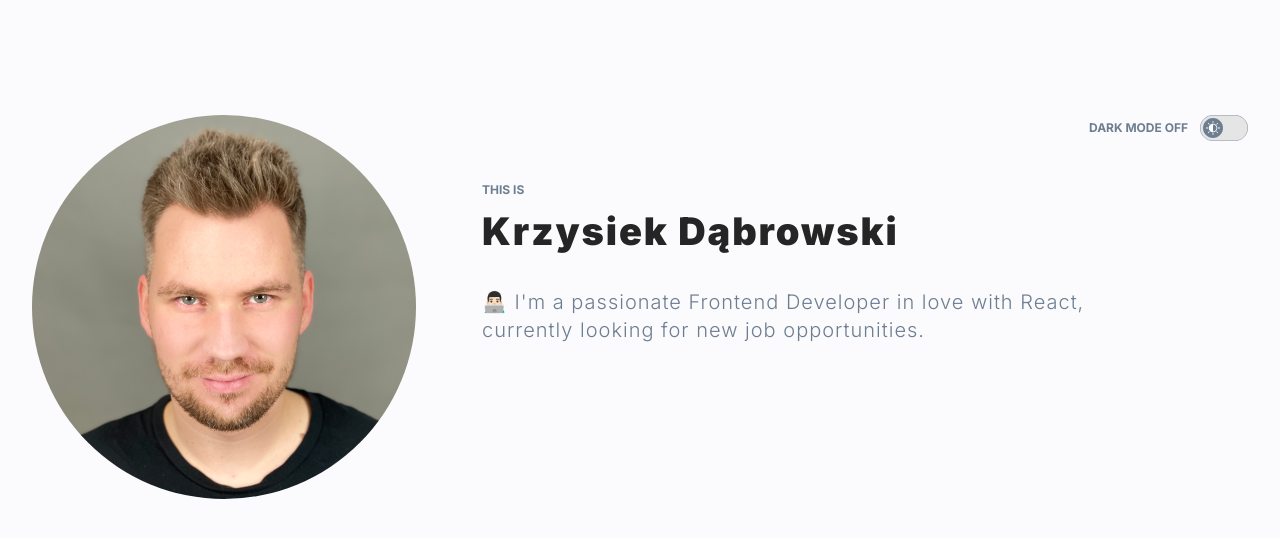
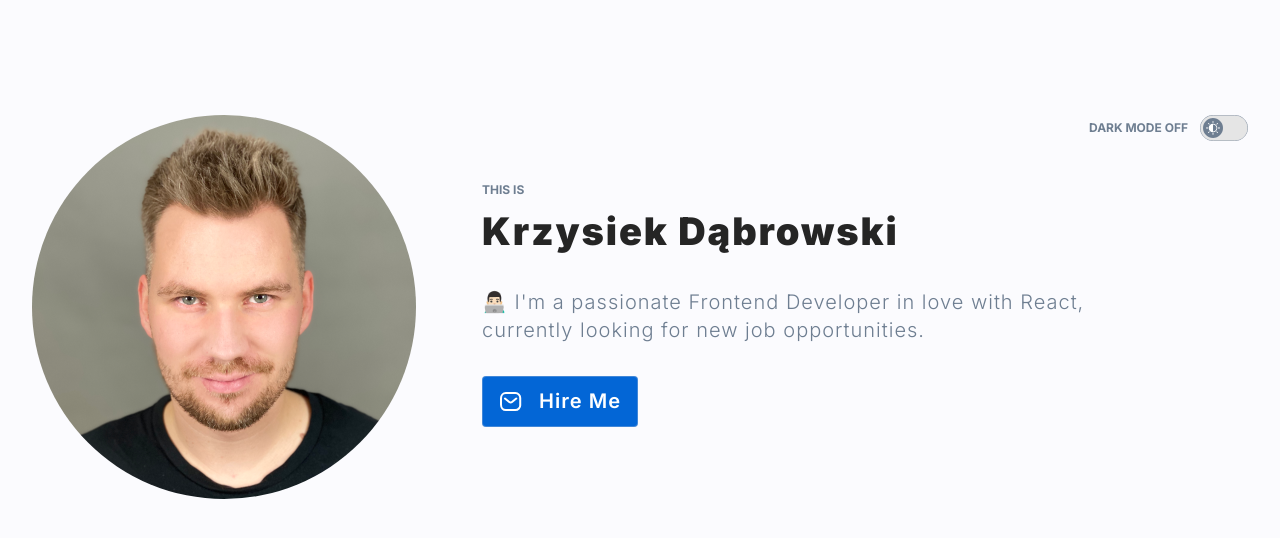
Before and after one commit to pawelmroczek/personal-homepage, a React (Create React App) app: page / in a window 1280 px wide. Shown: the top 538 px of the page. Built offline with nearby package versions, Linux system fonts and the light colour scheme.

Commit message:
hireButton added

```diff
--- a/src/App.js
+++ b/src/App.js
@@ -3,11 +3,12 @@
 import profilePicture from "./images/profilePicture.png"
 import HeaderText from "./features/Header/HeaderText";
 import ToggleMode from "./features/Header/ToggleMode";
+import HireButton from "./features/Header/Button";
 
 function App() {
   return (
     <Container >
-      <Header img={profilePicture} content={<HeaderText/>} extraContent1={<ToggleMode/>}/>
+      <Header img={profilePicture} content={<HeaderText/>} extraContent1={<ToggleMode/>} extraContent2={<HireButton/>}/>
     </Container>
   );
 }
--- a/src/common/Header/index.js
+++ b/src/common/Header/index.js
@@ -1,4 +1,9 @@
-import { Wrapper, StyledImg, ContentWrapper, ExtraContentWrapper } from "./styled";
+import {
+  Wrapper,
+  StyledImg,
+  ContentWrapper,
+  ExtraContentWrapper,
+} from "./styled";
 
 const Header = ({ img, content, extraContent1, extraContent2 }) => (
   <Wrapper>
@@ -6,7 +11,7 @@
     <ContentWrapper>
       <ExtraContentWrapper>{extraContent1}</ExtraContentWrapper>
       {content}
-      {extraContent2}
+      <div>{extraContent2}</div>
     </ContentWrapper>
   </Wrapper>
 );
--- /dev/null
+++ b/src/features/Header/Button/index.js
@@ -0,0 +1,13 @@
+import { StyledLink } from "./styled";
+import EmailIcon from "../../../images/Iconly/Light/Message.svg";
+
+const HireButton = () => {
+  return (
+    <StyledLink href="mailto:pawel.mroczekpl@gmail.com">
+      <img src={EmailIcon} />
+      Hire Me
+    </StyledLink>
+  );
+};
+
+export default HireButton;
--- /dev/null
+++ b/src/features/Header/Button/styled.js
@@ -0,0 +1,19 @@
+import { styled } from "styled-components";
+
+export const StyledLink = styled.a`
+  background-color: ${({ theme }) => theme.colors.scienceBlue};
+  font-size: 20.058px;
+  font-family: Inter;
+  font-weight: 600;
+  letter-spacing: 1.003px;
+  color:${({theme})=>theme.colors.white};
+  padding:12px 16px;
+  border-radius: 4px;
+  border: 1px solid ${({theme})=>theme.colors.diffBGNeutral};
+  display:inline-flex;
+  align-items:center;
+  justify-content:center;
+  gap:16px;
+  text-decoration:none;
+  margin-top:32px;
+`;
--- a/src/features/Header/HeaderText/styled.js
+++ b/src/features/Header/HeaderText/styled.js
@@ -16,4 +16,5 @@
   font-size: 20px;
   line-height: 140%;
   letter-spacing: 1px;
+  margin:0px;
 `;
```
Also changed, not shown: src/images/Iconly/Light/Message.svg (added).
